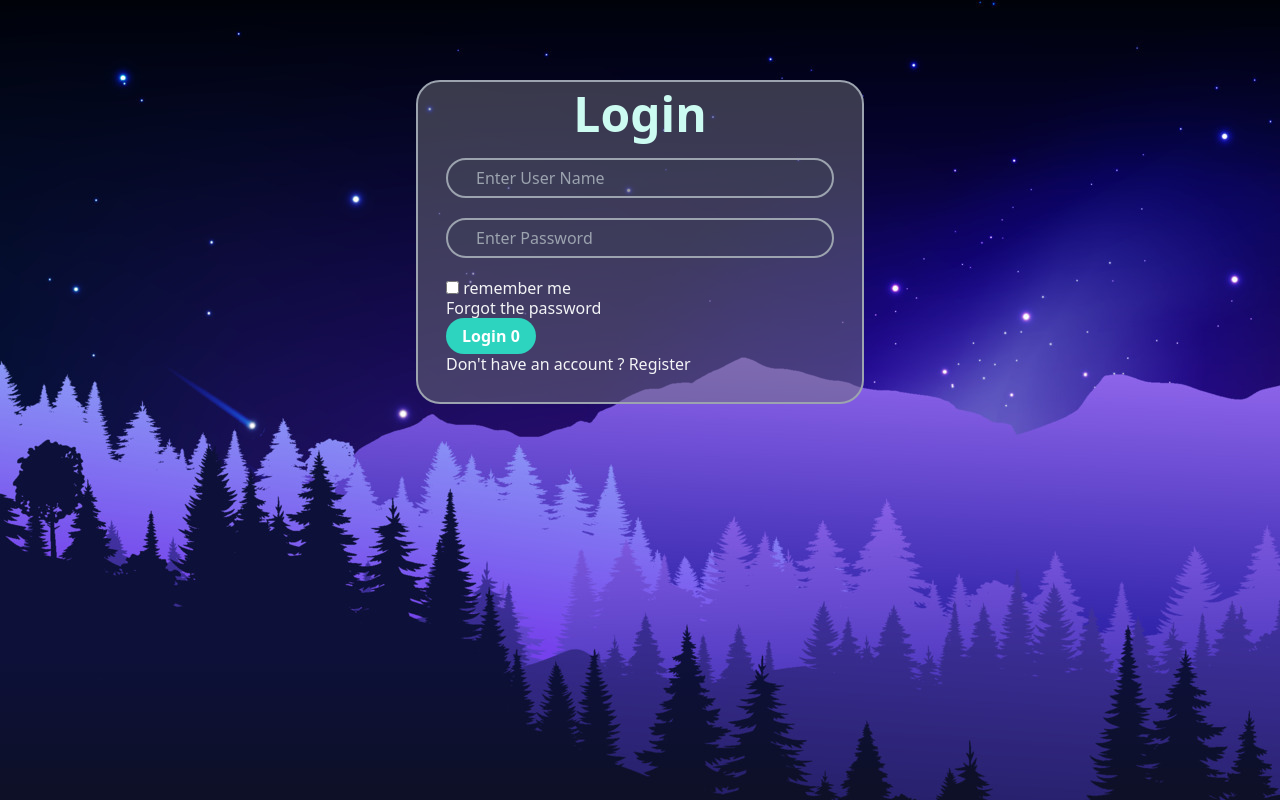
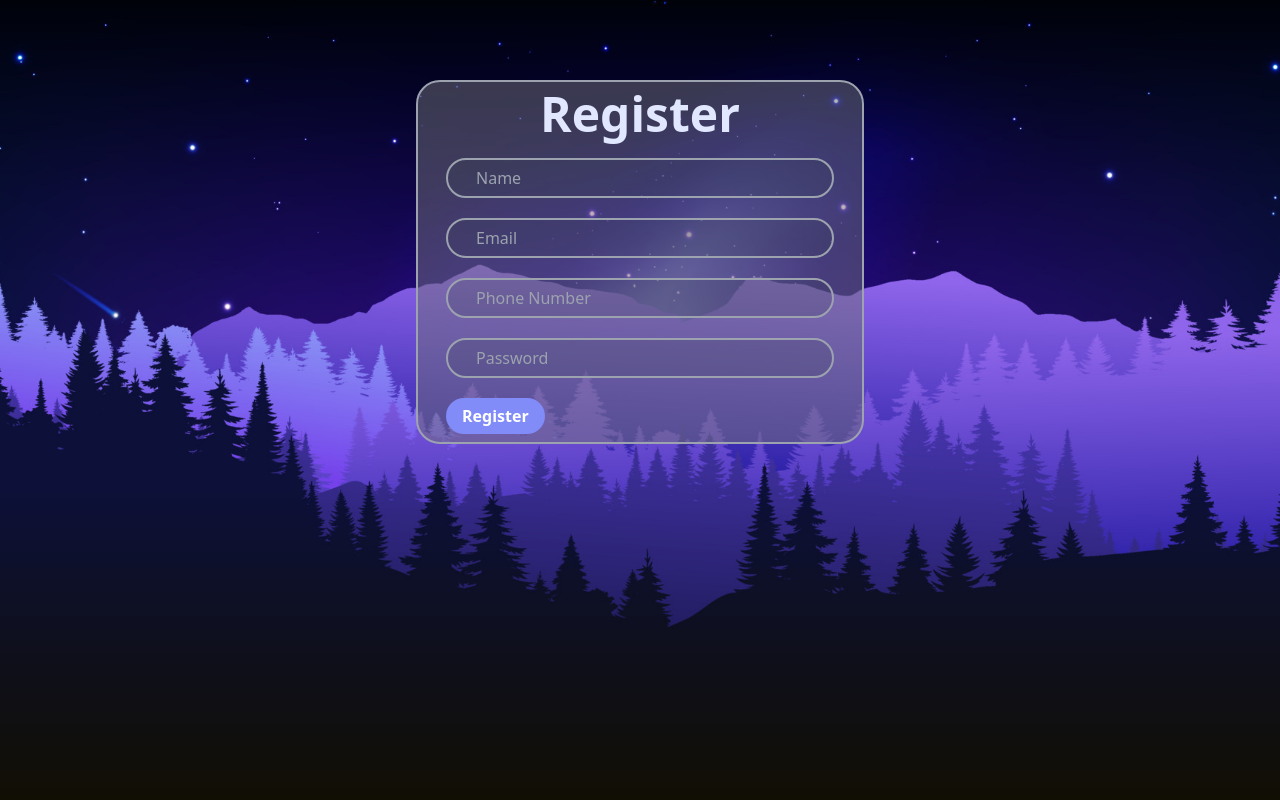
Before and after one commit to priyanjanjb/To_Do_List, a React (Vite) app in the folder Client/todolist/: page /signup in a window 1280 px wide. Built offline with nearby package versions, Linux system fonts and the light colour scheme.

Commit message:
refactor: rearrange the folder structure and add button logics

```diff
--- a/Client/todolist/package.json
+++ b/Client/todolist/package.json
@@ -9,6 +9,7 @@
     "preview": "vite preview"
   },
   "dependencies": {
+    "axios": "^1.6.8",
     "react": "^18.2.0",
     "react-dom": "^18.2.0",
     "react-router-dom": "^6.23.0"
--- a/Client/todolist/src/App.tsx
+++ b/Client/todolist/src/App.tsx
@@ -4,24 +4,21 @@ import "./index.css";
 import SignIn from "./pages/signIn";
 import SignUp from "./pages/signUp";
 import Image from "./img/darkForest.jpg";
+import BgImage from "./components/BgImage";
 
 function App() {
   return (
-    <section
-      className="fullscreen-bg"
-      style={{ background: `url(${Image})`, backgroundSize: "bg-auto", backgroundRepeat: "no-repeat"}}
-    >
-      <div>
-        <div>
-          <SignIn />
-        </div>
-      </div>
+    <BgImage image={Image}>
+      <BrowserRouter>
+        <Routes>
+          <Route path="/" element={<SignIn />} />
+          <Route path="/signup" element={<SignUp />} />
+        </Routes>
+      </BrowserRouter>
+    </BgImage>
 
-      {/* <div>
-        <SignUp />
-      </div> */}
 
-    </section>
+
   );
 }
 
--- /dev/null
+++ b/Client/todolist/src/components/BgBox.tsx
@@ -0,0 +1,16 @@
+export default function BgBox({children}:{children:React.ReactNode}){
+    return(
+        <div
+        className="bg-zinc-500 bg-opacity-50 border-2 border-gray-400
+            py-2 px-7 rounded-3xl
+            text-gray-100 leading-tight"
+          style={{
+            margin: "auto",
+            width: "35%",
+            height: "100%",
+          }}
+        >
+            {children}
+        </div>
+        );
+}
--- a/Client/todolist/src/components/BgImage.tsx
+++ b/Client/todolist/src/components/BgImage.tsx
@@ -12,5 +12,5 @@ export default function BgImage({
     backgroundPosition: "center",
 
   };
-  return <div style={bgImage}>{children}</div>;
+  return <div style={bgImage} className="fullscreen-bg">{children}</div>;
 }
--- a/Client/todolist/src/components/Button.tsx
+++ b/Client/todolist/src/components/Button.tsx
@@ -1,18 +1,15 @@
 import { useState } from "react";
 
-export default function Button({ caption }: { caption: string }) {
-  const [count, setCount] = useState(0);
-  function handleClick() {
-    setCount(count + 1);
-  }
+export default function Button({ text ,onClick}: { text: string , onClick:()=>null }) {
+
 
   return (
     <button
-      onClick={handleClick}
-      className="bg-teal-400 hover:bg-teal-900 text-white font-bold py-2 px-4 rounded-full"
+      onClick={onClick}
+      className="bg-indigo-400 hover:bg-teal-900 text-white font-bold py-2 px-4 rounded-full"
     >
-      {" "}
-      {caption} {count}
+
+      {text}
     </button>
   );
 }
--- a/Client/todolist/src/components/Header.tsx
+++ b/Client/todolist/src/components/Header.tsx
@@ -1,7 +1,7 @@
 export default function Header({title}:{title:string}) {
   return (
     <div>
-      <h2 className="text-5xl  font-bold text-teal-100"
+      <h2 className="text-5xl  font-bold text-indigo-100"
       style={{textAlign: "center"}}
       >{title}</h2>
     </div>
--- /dev/null
+++ b/Client/todolist/src/components/SignIn.tsx
@@ -0,0 +1,35 @@
+import Button from "../components/Button";
+import Header from "../components/Header";
+import Input from "../components/Input";
+import { useState } from "react";
+import { useNavigate } from "react-router-dom";
+import axios from "axios";
+import BgBox from "./BgBox";
+
+export default function SignIn() {
+  const nextPage = useNavigate();
+  function handleSubmit() {
+    nextPage("/signup");
+    return null
+  }
+  return (
+    <div id="signIn" className="py-20">
+      <BgBox>
+        <Header title="Login" />
+        <br />
+        <Input halder="Enter User Name" types="txt" /> <br />
+        <Input halder="Enter Password" types="password" /> <br />
+        <p>
+          <input type="checkbox" /> remember me{" "}
+        </p>
+        <p>Forgot the password</p>
+        <Button text="Login" onClick={handleSubmit} />
+        <p>
+          Don't have an account ?{" "}
+          <a href="http://localhost:5173/signup">Register</a>
+        </p>
+        <br />
+      </BgBox>
+    </div>
+  );
+}
--- /dev/null
+++ b/Client/todolist/src/components/SignUp.tsx
@@ -0,0 +1,32 @@
+import Button from "../components/Button";
+import Header from "../components/Header";
+import Input from "../components/Input";
+import BgBox from "./BgBox";
+import { useNavigate } from "react-router-dom";
+
+export default function SignUp() {
+  const history = useNavigate();
+  function handleSubmit() {
+    history("/");
+    return null;
+  }
+
+  return (
+    <div className="py-20">
+      <BgBox>
+        <Header title="Register" />
+        <br />
+        <Input halder="Name" types="txt" />
+        <br />
+        <Input halder="Email" types="txt" />
+        <br />
+        <Input halder="Phone Number" types="number" />
+        <br />
+        <Input halder="Password" types="password" />
+        <br />
+        <Button text="Register" onClick={handleSubmit} />
+        <br />
+      </BgBox>
+    </div>
+  );
+}
--- a/Client/todolist/src/pages/signIn.tsx
+++ b/Client/todolist/src/pages/signIn.tsx
@@ -1,36 +1,5 @@
-import Button from "../components/Button";
-import Header from "../components/Header";
-import Input from "../components/Input";
+import Signin from "../components/SignIn";
 
 export default function SignIn() {
-  return (
-    <>
-      <div id="signIn" className="py-20">
-        <div
-          className="bg-zinc-500 bg-opacity-50 border-2 border-gray-400
-            py-2 px-7 rounded-3xl
-            text-gray-100 leading-tight"
-          style={{
-            margin: "auto",
-            width: "35%",
-            height: "100%",
-          }}
-        >
-          <Header title="Login" />
-          <br />
-          <Input halder="Enter User Name" types="txt" /> <br />
-          <Input halder="Enter Password" types="password" /> <br />
-          <p>
-            <input type="checkbox" /> remember me{" "}
-          </p>
-          <p>Forgot the password</p>
-          <Button caption="Login" />
-          <p>
-            Don't have an account ? <a href="#">Register</a>{" "}
-          </p>
-          <br />
-        </div>
-      </div>
-    </>
-  );
+  return <Signin />;
 }
--- a/Client/todolist/src/pages/signUp.tsx
+++ b/Client/todolist/src/pages/signUp.tsx
@@ -1,38 +1,5 @@
-import Button from "../components/Button";
-import Header from "../components/Header";
-import Input from "../components/Input";
-import Image from "../img/darkForest.jpg";
-import BgImage from "../components/BgImage";
+import Signup from "../components/SignUp";
 
 export default function SignUp() {
-  return (
-    <div className="py-20">
-        <div
-          className="bg-zinc-500 bg-opacity-50 border-2 border-gray-400
-          py-2 px-7 rounded-3xl
-         text-gray-100 leading-tight"
-          style={{
-            margin: "auto",
-              width: "35%",
-              height: "100%",
-
-
-          }}
-
-        >
-          <Header title="Register" />
-          <br />
-          <Input halder="Name" types="txt" />
-          <br />
-          <Input halder="Email" types="txt" />
-          <br />
-          <Input halder="Phone Number" types="number" />
-          <br />
-          <Input halder="Password" types="password" />
-          <br />
-          <Button caption="Register" />
-          <br />
-        </div>
-    </div>
-  );
+  return <Signup />;
 }
```
Also changed, not shown: 1 other file (tests, documents, lock files or other folders).
